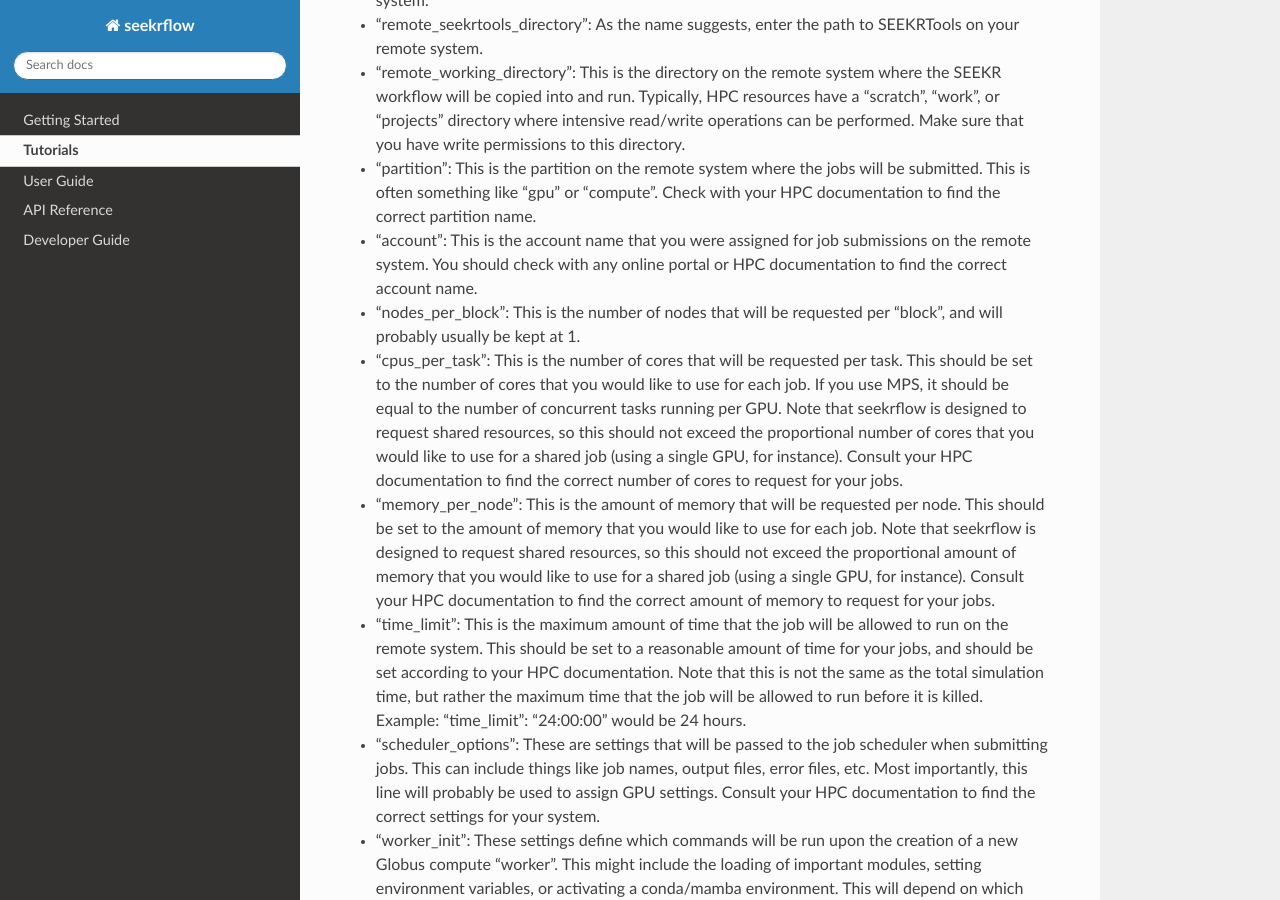
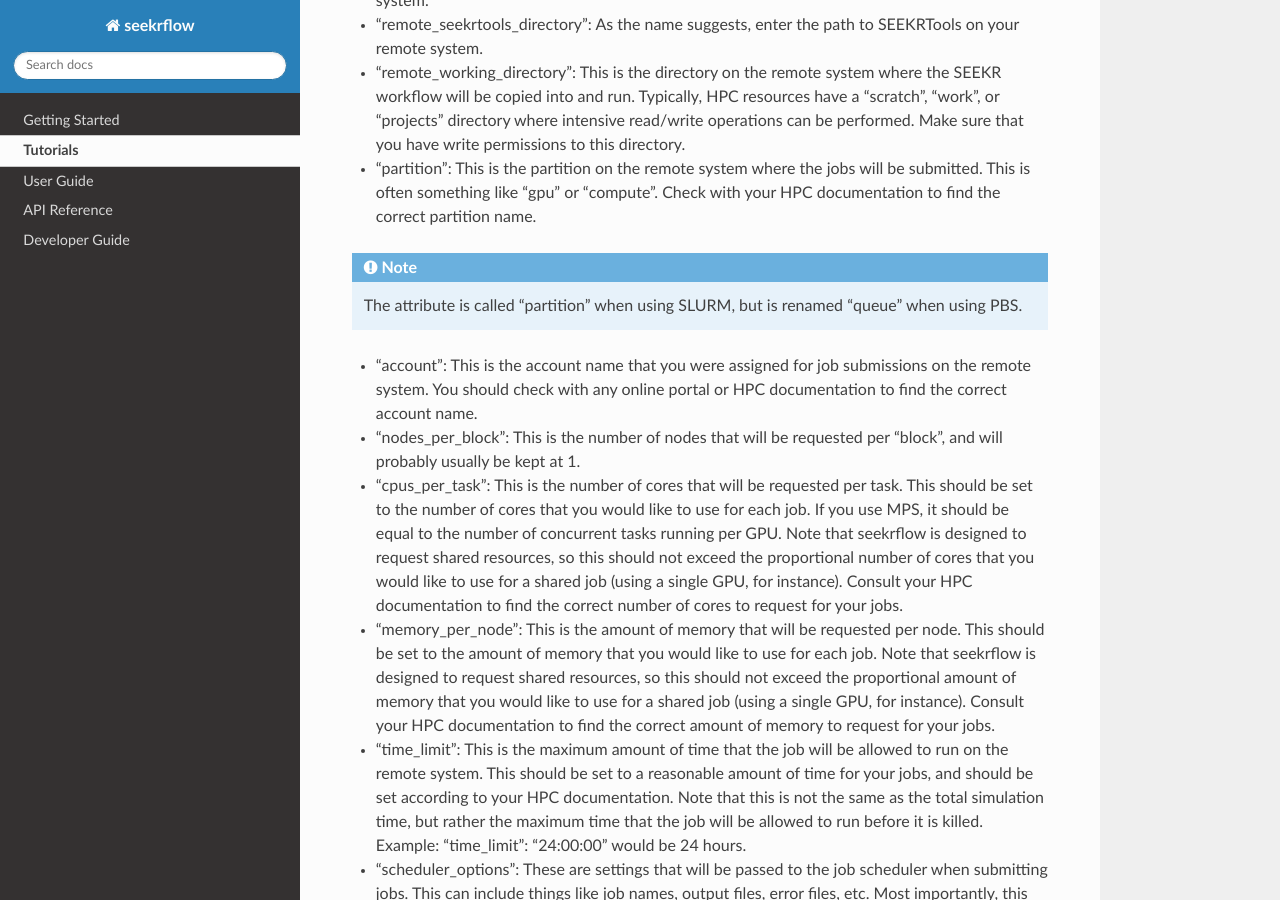
Before and after one commit to seekrcentral/seekrflow, a Sphinx documentation site: the page built from docs/tutorials.rst, in a window 1280 px wide and 900 px high, scrolled down 5734 px. Built offline with Sphinx 7.4.7 and the Read the Docs theme 3.1.0, drawn with Linux system fonts in a browser that asks for light colours.

Commit message:
Added minimize-equilibration script and procedure to seekrflow.

```diff
--- a/docs/tutorials.rst
+++ b/docs/tutorials.rst
@@ -261,6 +261,10 @@ one will likely need to modify in order to complete this tutorial.
   something like "gpu" or "compute". Check with your HPC documentation to find the correct
   partition name.
 
+.. note::
+
+    The attribute is called "partition" when using SLURM, but is renamed "queue" when using PBS.
+
 - "account": This is the account name that you were assigned for job submissions on the remote system.
   You should check with any online portal or HPC documentation to find the correct account name.
 
```
